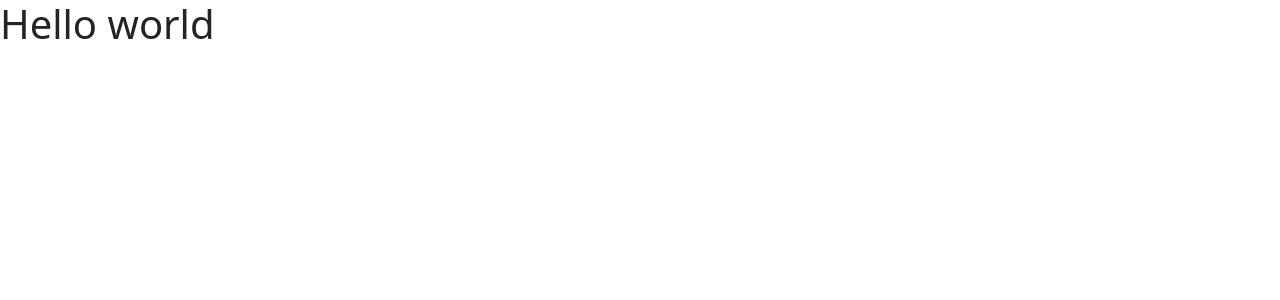
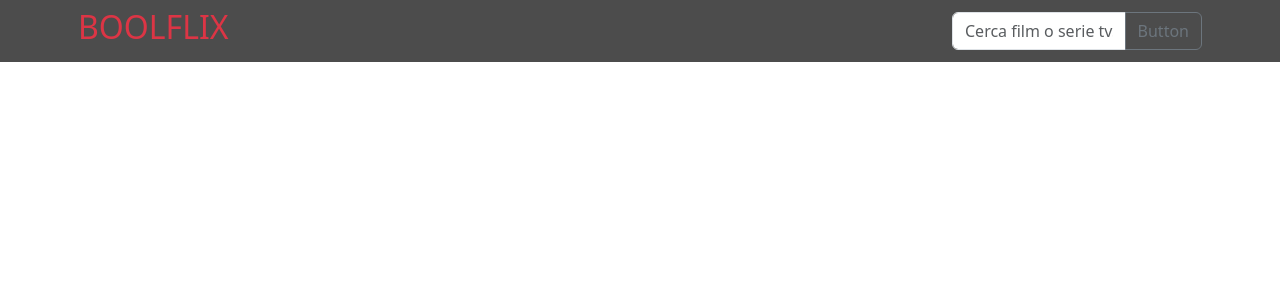
Before and after one commit to gabrielediemmanuele/vite-boolflix, a Vue app: page / in a window 1280 px wide. Shown: the top 300 px of the page. Built offline with nearby package versions, Linux system fonts and the light colour scheme.

Commit message:
feat: add basic header layout

```diff
--- a/src/App.vue
+++ b/src/App.vue
@@ -17,7 +17,6 @@ export default {
 </script>
 
 <template>
-  <h1>{{ title }}</h1>
   <AppHeader></AppHeader>
 </template>
 
--- a/src/components/AppHeader.vue
+++ b/src/components/AppHeader.vue
@@ -14,6 +14,39 @@ export default {
 };
 </script>
 
-<template></template>
+<template>
+  <header>
+    <div
+      class="container d-flex justify-content-between align-items-center p-2"
+    >
+      <div class="text-danger h2">BOOLFLIX</div>
+      <div class="input-group d-flex">
+        <input
+          type="text"
+          class="form-control"
+          placeholder="Cerca film o serie tv.."
+          aria-label="Recipient's username"
+          aria-describedby="button-addon2"
+        />
+        <button
+          class="btn btn-outline-secondary"
+          type="button"
+          id="button-addon2"
+        >
+          Button
+        </button>
+      </div>
+    </div>
+  </header>
+</template>
 
-<style lang="scss" scoped></style>
+<style lang="scss" scoped>
+header {
+  background-color: rgba(0, 0, 0, 0.7);
+}
+.container {
+  .input-group {
+    width: 250px;
+  }
+}
+</style>
```
